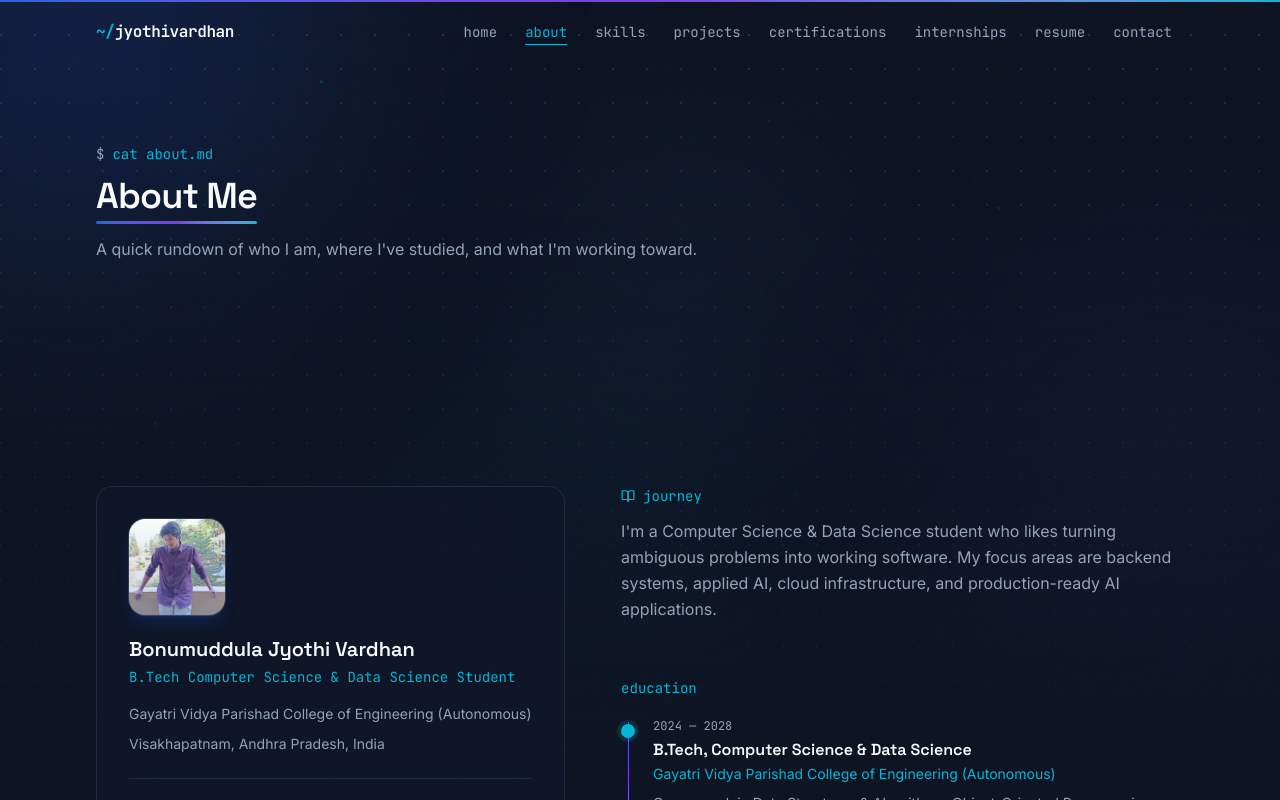
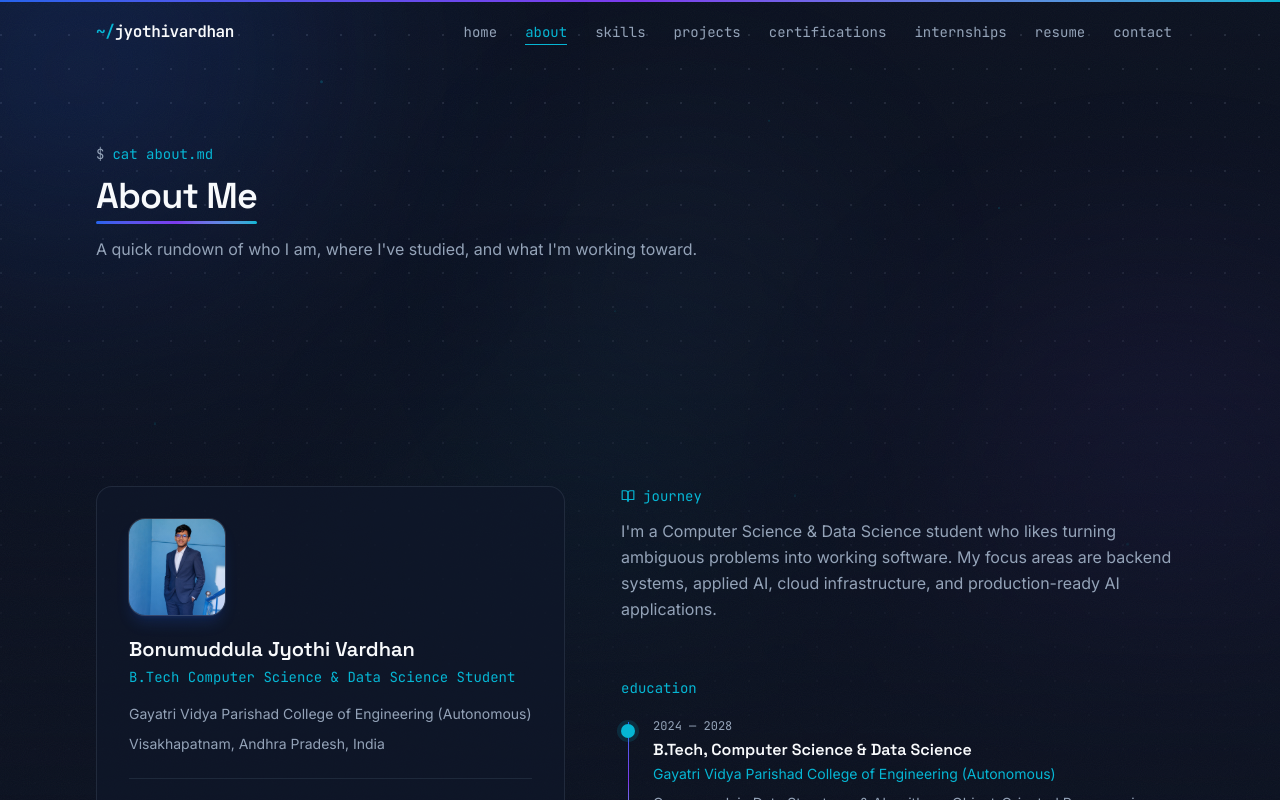
Before and after one commit to Vardhcr/vardhan-portfolio, a React (Vite) app: page /about in a window 1280 px wide. Shown: the top 800 px of the page. Built offline with nearby package versions, Linux system fonts and the light colour scheme.

Commit message:
Use formal profile photo in About page

```diff
--- a/src/pages/About.jsx
+++ b/src/pages/About.jsx
@@ -18,11 +18,11 @@
         <div className="grid lg:grid-cols-[1fr_1.2fr] gap-14">
           <Reveal direction="left">
             <div className="glass-strong rounded-2xl p-8 sticky top-24">
-              <div className="relative h-24 w-24 overflow-hidden rounded-2xl ring-1 ring-white/15 shadow-lg shadow-primary/20">
+<div className="relative h-24 w-24 overflow-hidden rounded-2xl ring-1 ring-white/15 shadow-lg shadow-primary/20">
                 <img
-                  src="/images/jyothi-vardhan.png"
+                  src="/profile-photo.jpeg"
                   alt={`Portrait of ${profile.name}`}
-                  className="h-full w-full object-cover object-[50%_20%]"
+                  className="h-full w-full object-cover object-[50%_22%]"
                 />
                 <div className="absolute inset-0 bg-gradient-to-t from-primary/25 to-transparent" />
               </div>
```
